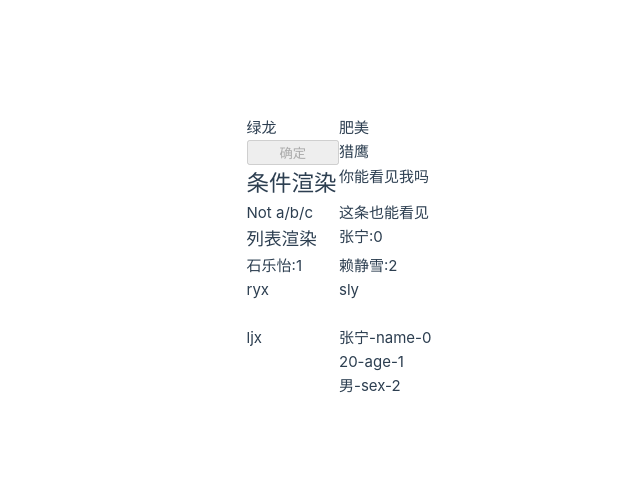
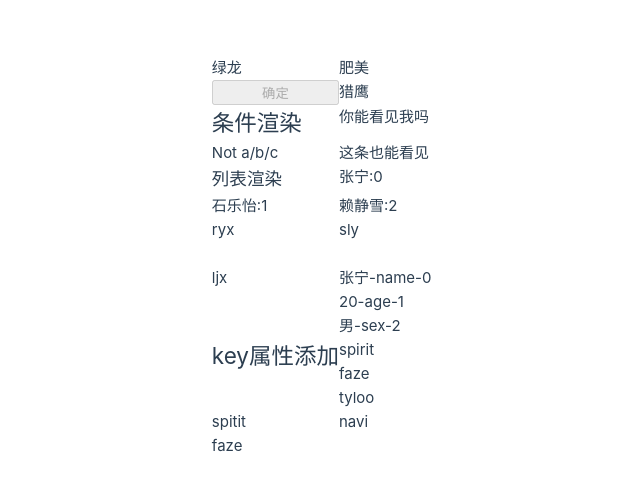
Before and after one commit to spike-sl/spike2, a Vue app: page / in a window 1280 px wide. Shown: the part 143-632 px from the top of the page, without its empty margins (301-941 px from the left). Built offline with nearby package versions, Linux system fonts and the light colour scheme.

Commit message:
key属性学习

```diff
--- a/src/App.vue
+++ b/src/App.vue
@@ -2,10 +2,12 @@
 import HelloWorld from './components/HelloWorld.vue'
 import IfDemo from './components/IfDemo.vue'
 import ListDemo from './components/ListDemo.vue'
+import KeyDemo from './components/KeyDemo.vue'
 </script>
 
 <template>
   <HelloWorld/>
   <IfDemo/>
   <ListDemo/>
+  <KeyDemo/>
 </template>
--- /dev/null
+++ b/src/components/KeyDemo.vue
@@ -0,0 +1,39 @@
+<template>
+    <h2>key属性添加</h2>
+
+    <!-- 尽量使用id作为key的数据而不是index，这是为了确保key的唯一不变性 -->
+    <div>
+        <p v-for="(item,index) of names" :key="index">{{ item }}</p>
+    </div>
+
+    <div v-for="item of result" :key="item.id">
+        <p>{{ item.title }}</p>
+    </div>
+</template>
+
+<script>
+    export default{
+        data() {
+            return {
+                names:["spirit","faze","tyloo"],
+
+                result:[
+                {
+                    "id":1,
+                    "title":"spitit",
+                    "NOone":"donk",
+                },
+                {
+                    "id":10,
+                    "title":"navi",
+                    "NOone":"bit",
+                },{
+                    "id":20,
+                    "title":"faze",
+                    "NOone":"fozen",
+                },
+            ]
+            }
+        }
+    }
+</script>
```
